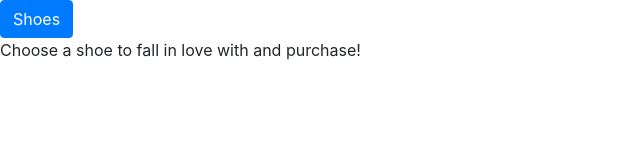
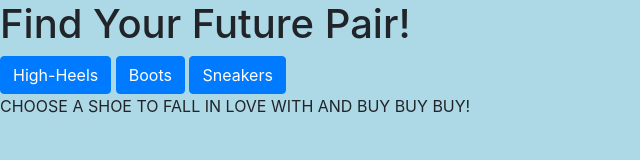
Before and after one commit to carissamorrow/shoestore, a plain HTML site: page index.html in a window 1280 px wide. Shown: the whole page, without its empty margins (0-640 px from the left). Drawn offline with nearby package versions, Linux system fonts and the light colour scheme.

Commit message:
backgroundcolor

```diff
--- a/index.html
+++ b/index.html
@@ -15,13 +15,17 @@
 </head>
 
 <body>
+  <h1>Find Your Future Pair!</h1>
 
-  <div id="app" <button class="btn btn-primary" onclick="app.controllers.shoeController.showShoes()">Shoes</div>
-
+  <div id="app" <button class="btn btn-primary" onclick="app.controllers.shoeController.showShoes()">High-Heels</div>
+  </div>
+  <div id="app" <button class="btn btn-primary" onclick="app.controllers.shoeController.showShoes()">Boots</div>
+  </div>
+  <div id="app" <button class="btn btn-primary" onclick="app.controllers.shoeController.showShoes()">Sneakers</div>
   </div>
 
   <div id=("main-content")>
-    Choose a shoe to fall in love with and purchase!
+    CHOOSE A SHOE TO FALL IN LOVE WITH AND BUY BUY BUY!
   </div>
 
 
--- a/style.css
+++ b/style.css
@@ -0,0 +1,3 @@
+body {
+  background-color: lightblue;
+}
```
Also changed, not shown: app/models/boots.js (added), app/models/high-heels.js (added).
